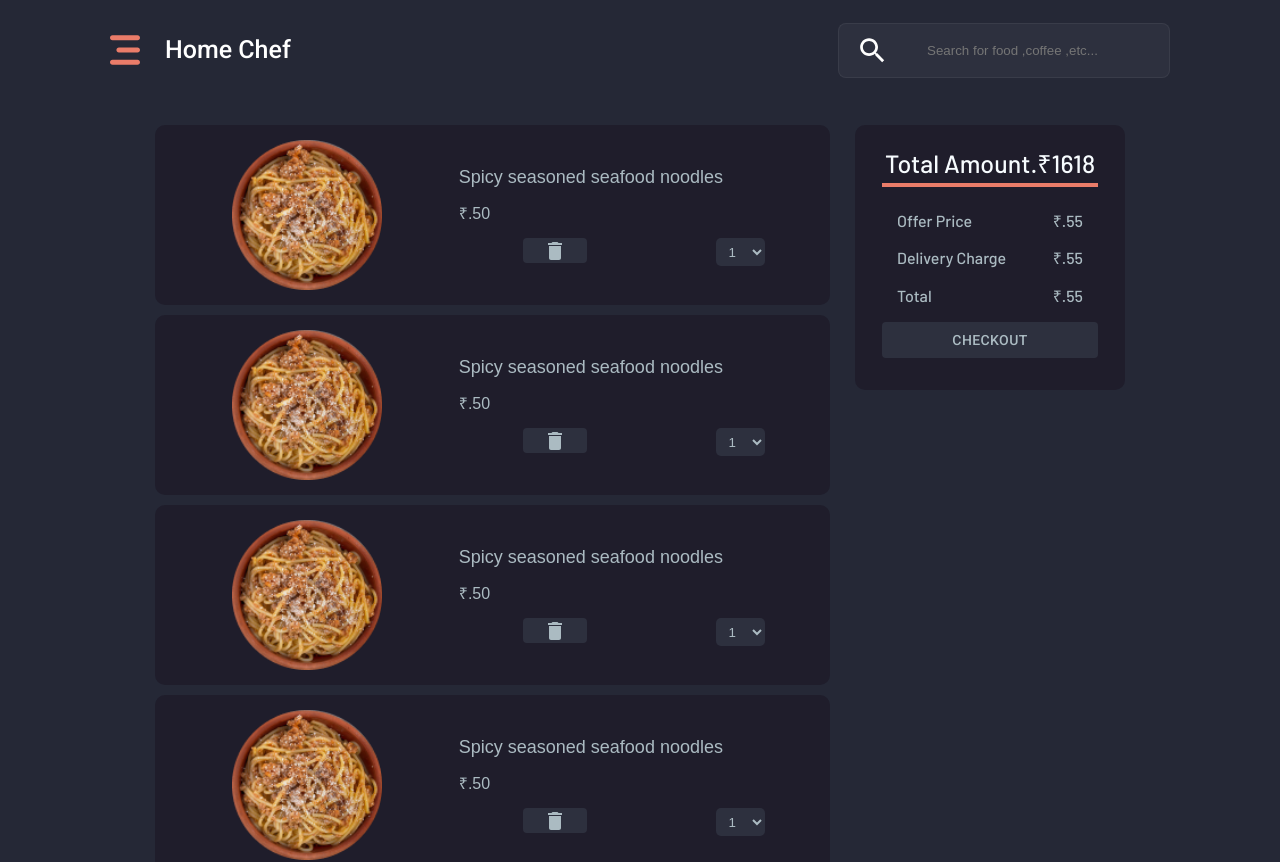
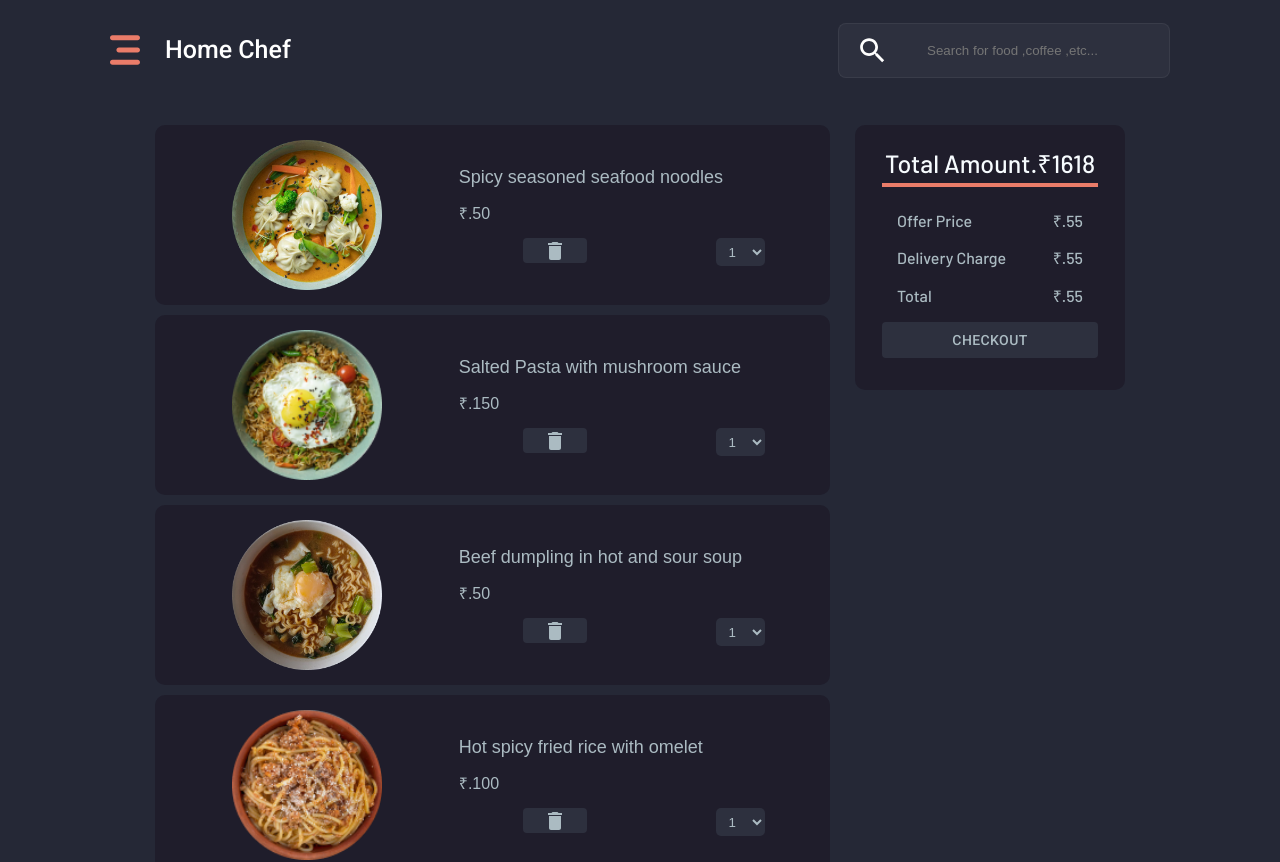
Before and after one commit to aninarafath6/Home-Chef, a React (Create React App) app in the folder home-che-front-end/: page /cart in a window 1280 px wide. Shown: the top 862 px of the page. Built offline with nearby package versions, Linux system fonts and the light colour scheme.

Commit message:
design stabled

```diff
--- a/home-che-front-end/src/components/cart/Cart.js
+++ b/home-che-front-end/src/components/cart/Cart.js
@@ -9,18 +9,20 @@ import {
     CheckoutButton
 } from './Cart.Element';
 
+import dummyDishes from './dummyDishes'
+
 export default function Cart() {
     return (
         <Container>
             <CartItemSection>
-                <CartItem />
-                <CartItem />
-                <CartItem />
-                <CartItem />
-                <CartItem />
-                <CartItem />
-                <CartItem />
+               {
+                dummyDishes.map((dish,key)=>{
+                    return(
 
+                        <CartItem dish={dish} key={key}/>
+                    )
+                })
+               }
 
             </CartItemSection>
             <CartPriceSection>
--- a/home-che-front-end/src/components/cart/CartItem.js
+++ b/home-che-front-end/src/components/cart/CartItem.js
@@ -12,13 +12,14 @@ import {
     Quantity,
     QuantityOption
 } from './Cart.Element';
-export default function CartItem() {
+export default function CartItem({dish}) {
+    const {name,price,imageURL}= dish;
     return (
         <CartItemContainer>
-            <ItemImageSection><ItemImage src='/images/ContentImage.png' /></ItemImageSection>
+            <ItemImageSection><ItemImage src={imageURL} /></ItemImageSection>
             <ItemContentSection>
-                <ItemName>Spicy seasoned seafood noodles</ItemName>
-                <ItemPrice>₹.50</ItemPrice>
+                <ItemName>{name}</ItemName>
+                <ItemPrice>₹.{price}</ItemPrice>
                 <ItemActionArea>
                     <RemoveItemBtn><RemoveIcon /> </RemoveItemBtn>
                     <QuantityContainer>
--- /dev/null
+++ b/home-che-front-end/src/components/cart/dummyDishes.js
@@ -0,0 +1,44 @@
+export default [
+    {
+        name:'Spicy seasoned seafood noodles',
+        price:'50',
+        availability: 20,
+        imageURL:'/images/Content-Image 3.png'
+    },
+    {
+        name:'Salted Pasta with mushroom sauce',
+        price:'150',
+        availability: 10,
+        imageURL:'/images/Content-Image 5.png'
+    },
+    {
+        name:'Beef dumpling in hot and sour soup',
+        price:'50',
+        availability: 30,
+        imageURL:'/images/Content-Images.png'
+    },
+    {
+        name:'Hot spicy fried rice with omelet',
+        price:'100',
+        availability: 5,
+        imageURL:'/images/ContentImage.png'
+    },
+    {
+        name:'Spicy seasoned seafood noodles',
+        price:'160',
+        availability: 20,
+        imageURL:'/images/Content-Image 3.png'
+    },
+    {
+        name:'Beef dumpling in hot and sour soup',
+        price:'180',
+        availability: 1,
+        imageURL:'/images/Content-Images.png'
+    },
+    {
+        name:'Hot spicy fried rice with omelet',
+        price:'190',
+        availability: 20,
+        imageURL:'/images/ContentImage.png'
+    },
+]
--- a/home-che-front-end/src/components/header/Header.Element.js
+++ b/home-che-front-end/src/components/header/Header.Element.js
@@ -198,9 +198,10 @@ export const NavLink = styled(Link)`
     left: 0;
     top: 0;
     position: absolute;
-    margin: 41px 107px;
+    margin: 36px 109px;
+
 
 @media screen and (max-width:768px){
-  margin: 40px 30px;
+  margin: 34px 25px;
 }
   `;
--- a/home-che-front-end/src/components/top of the week/dummyDishes.js
+++ b/home-che-front-end/src/components/top of the week/dummyDishes.js
@@ -6,21 +6,21 @@ export default [
         imageURL:'/images/Content-Image 3.png'
     },
     {
-        name:'Spicy seasoned seafood noodles',
-        price:'120',
-        availability: 20,
+        name:'Salted Pasta with mushroom sauce',
+        price:'150',
+        availability: 10,
         imageURL:'/images/Content-Image 5.png'
     },
     {
-        name:'Spicy seasoned seafood noodles',
-        price:'110',
-        availability: 20,
+        name:'Beef dumpling in hot and sour soup',
+        price:'50',
+        availability: 30,
         imageURL:'/images/Content-Images.png'
     },
     {
-        name:'Spicy seasoned seafood noodles',
-        price:'120',
-        availability: 20,
+        name:'Hot spicy fried rice with omelet',
+        price:'100',
+        availability: 5,
         imageURL:'/images/ContentImage.png'
     },
     {
@@ -30,13 +30,13 @@ export default [
         imageURL:'/images/Content-Image 3.png'
     },
     {
-        name:'Spicy seasoned seafood noodles',
-        price:'170',
-        availability: 20,
+        name:'Beef dumpling in hot and sour soup',
+        price:'180',
+        availability: 1,
         imageURL:'/images/Content-Images.png'
     },
     {
-        name:'Spicy seasoned seafood noodles',
+        name:'Hot spicy fried rice with omelet',
         price:'190',
         availability: 20,
         imageURL:'/images/ContentImage.png'
```
